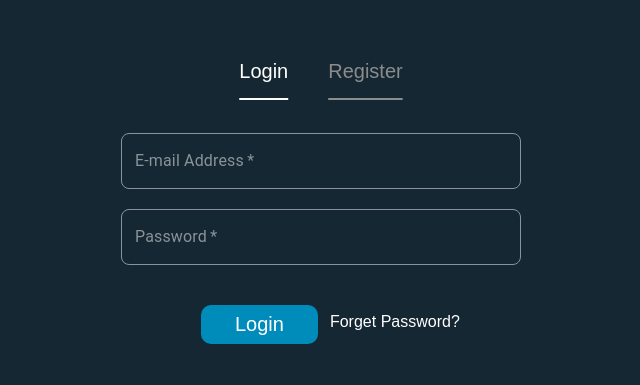
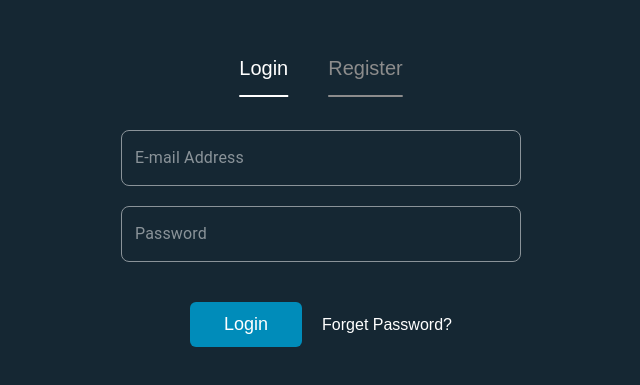
Before and after one commit to MufaddalMustafa2211008KHICND/intelliclip-frontend, a React (Create React App) app: page / in a window 1280 px wide. Shown: the part 213-598 px from the top of the page, without its empty margins (319-959 px from the left). Built offline with nearby package versions, Linux system fonts and the light colour scheme.

Commit message:
modifications

```diff
--- a/src/components/Button/Button.jsx
+++ b/src/components/Button/Button.jsx
@@ -1,7 +1,9 @@
 import React from 'react'
-const Button = () => {
+import styles from './Button.module.css'
+
+const Button = ({ children, onClick }) => {
   return (
-    <div>Button</div>
+    <button onClick={onClick} className={styles.button}>{children}</button>
   )
 }
 
--- a/src/components/Button/Button.module.css
+++ b/src/components/Button/Button.module.css
@@ -0,0 +1,13 @@
+.button {
+    background-color: #008CBA;
+    border: none;
+    color: white;
+    border-radius: 6px;
+    padding: 12px 34px;
+    text-align: center;
+    text-decoration: none;
+    display: inline-block;
+    font-size: 18px;
+    cursor: pointer;
+
+}
--- a/src/components/Login/Login.jsx
+++ b/src/components/Login/Login.jsx
@@ -1,6 +1,7 @@
 import React, { useState } from 'react'
 import InputField from '../InputField/InputField'
 import styles from './Login.module.css'
+import Button from '../Button/Button'
 
 const Login = () => {
 
@@ -18,15 +19,15 @@ const Login = () => {
   return (
     <div>
       <div className={styles.inputContainer}>
-        <InputField placeholder='E-mail Address' value={email} handler={emailHandler} type='email' required={true} />
+        <InputField placeholder='E-mail Address' value={email} handler={emailHandler} type='email' />
       </div>
       <div className={styles.inputContainer}>
-        <InputField placeholder='Password' value={password} handler={passwordHandler} type='password' required={true} />
+        <InputField placeholder='Password' value={password} handler={passwordHandler} type='password' />
       </div>
       <div className={styles.loginbtn}>
-<button className={styles.button}>Login</button>
-<span className={styles.forgetpassword}>Forget Password?</span>
-    </div>
+        <Button>Login</Button>
+        <span className={styles.forgetpassword}>Forget Password?</span>
+      </div>
     </div>
 
   )
--- a/src/components/Login/Login.module.css
+++ b/src/components/Login/Login.module.css
@@ -1,32 +1,17 @@
-
 .inputContainer {
     width: 400px;
     margin: 20px;
 }
 .loginbtn{
     display: flex;
+    justify-content: center;
+    align-items: center;
     margin-top: 40px;
-margin-left: 100px;
 }
 
-.button {
-    background-color: #008CBA;
-    border: none;
-    color: white;
-    border-radius: 10px;
-    padding: 8px 34px;
-    text-align: center;
-    text-decoration: none;
-    display: inline-block;
-    font-size: 20px;
-    cursor: pointer;
-
-  }
-  .forgetpassword{
+.forgetpassword{
     color: white;
     cursor: pointer;
-
-    margin-top: 8px;
     font-family: sans-serif;
-    margin-left: 12px;
-  }
+    margin-left: 20px;
+}
--- a/src/components/Navigation/Navigation.module.css
+++ b/src/components/Navigation/Navigation.module.css
@@ -9,7 +9,7 @@
     text-underline-offset: 20px;
     font-family: sans-serif;
     margin: 0 20px;
-
+    cursor: pointer;
 }
 
 .default:hover{
--- a/src/components/Register/Register.jsx
+++ b/src/components/Register/Register.jsx
@@ -1,6 +1,7 @@
 import React, { useState } from 'react'
 import InputField from '../InputField/InputField'
 import styles from './Register.module.css'
+import Button from '../Button/Button'
 
 const Register = () => {
 
@@ -23,17 +24,17 @@ const Register = () => {
   return (
     <div>
       <div className={styles.inputContainer}>
-        <InputField placeholder='Full Name' value={name} handler={nameHandler} type='text' required={true} />
+        <InputField placeholder='Full Name' value={name} handler={nameHandler} type='text' />
       </div>
       <div className={styles.inputContainer}>
-        <InputField placeholder='E-mail Address' value={email} handler={emailHandler} type='email' required={true} />
+        <InputField placeholder='E-mail Address' value={email} handler={emailHandler} type='email' />
       </div>
       <div className={styles.inputContainer}>
-        <InputField placeholder='Password' value={password} handler={passwordHandler} type='password' required={true} />
+        <InputField placeholder='Password' value={password} handler={passwordHandler} type='password' />
       </div>
       <div className={styles.loginbtn}>
-<button className={styles.button}>Register</button>
-</div>
+        <Button>Register</Button>
+      </div>
     </div>
   )
 }
--- a/src/components/Register/Register.module.css
+++ b/src/components/Register/Register.module.css
@@ -1,28 +1,10 @@
-/* .register{
-    color: bisque;
-    background-color: azure;
-} */
-
 .inputContainer {
     width: 400px;
     margin: 20px;
 }
 .loginbtn{
     display: flex;
+    justify-content: center;
+    align-items: center;
     margin-top: 40px;
-margin-left: 150px;
 }
-
-.button {
-    background-color: #008CBA;
-    border: none;
-    color: white;
-    border-radius: 10px;
-    padding: 8px 34px;
-    text-align: center;
-    text-decoration: none;
-    display: inline-block;
-    font-size: 20px;
-    cursor: pointer;
-
-  }
```
